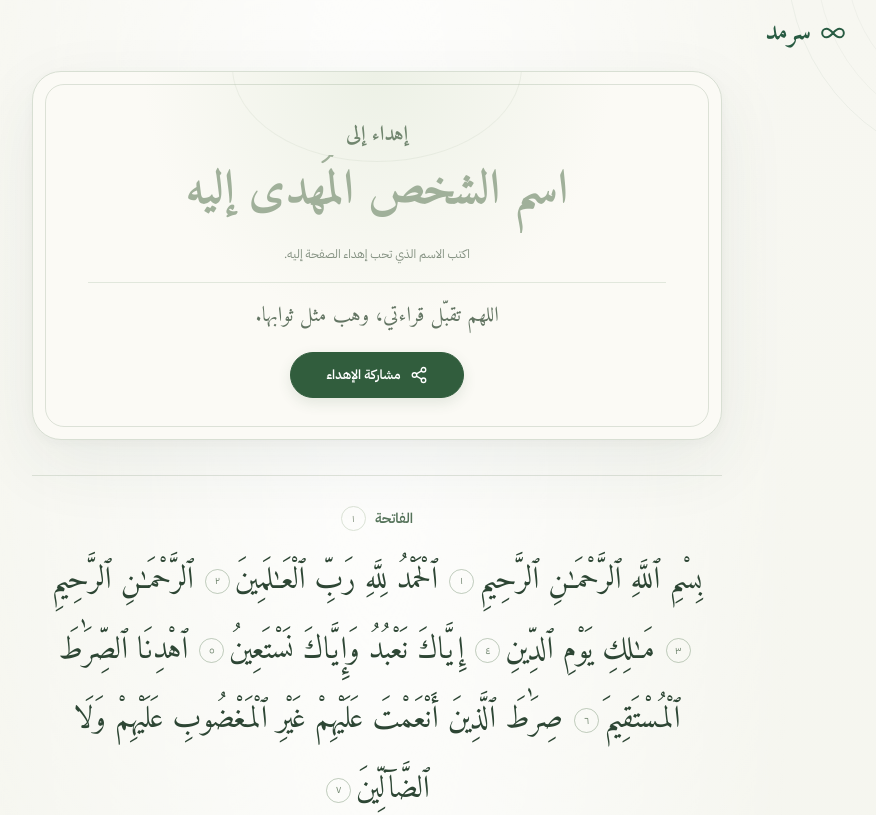
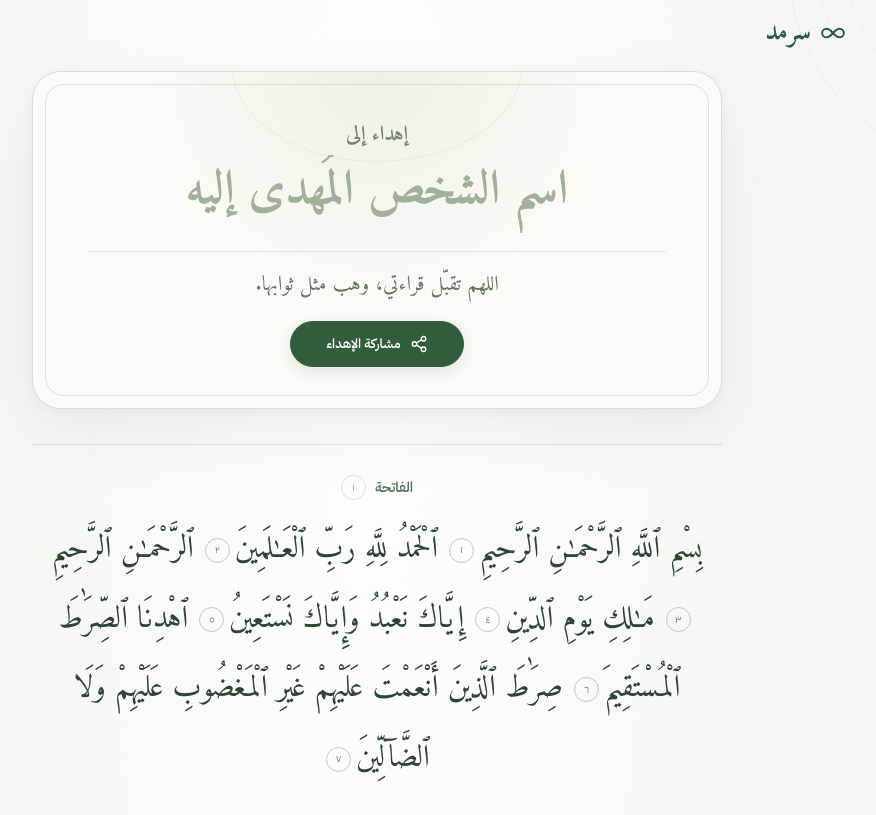
Before and after one commit to inawy/sarmad, a React (Vite) app: page / in a window 1280 px wide. Shown: the top 815 px of the page, without its empty margins (263-1139 px from the left). Built offline with nearby package versions, Linux system fonts and the light colour scheme; a web font is replaced by a local one.

Commit message:
Remove redundant empty-name helper text

```diff
--- a/src/components/DedicationCard.tsx
+++ b/src/components/DedicationCard.tsx
@@ -43,16 +43,14 @@ export function DedicationCard({ name, maxLength, onNameChange }: DedicationCard
           />
         </label>
 
-        <div className="name-guidance-row">
-          {!hasName ? (
-            <p className="name-guidance">اكتب الاسم الذي تحب إهداء الصفحة إليه.</p>
-          ) : (
+        {hasName && (
+          <div className="name-guidance-row">
             <button className="name-edit-button" type="button" onClick={focusName}>
               <Pencil size={13} />
               <span>تغيير الاسم</span>
             </button>
-          )}
-        </div>
+          </div>
+        )}
 
         <div className="dedication-prayer-inline">
           <p className="dedication-message">اللهم تقبّل قراءتي، وهب مثل ثوابها.</p>
```
